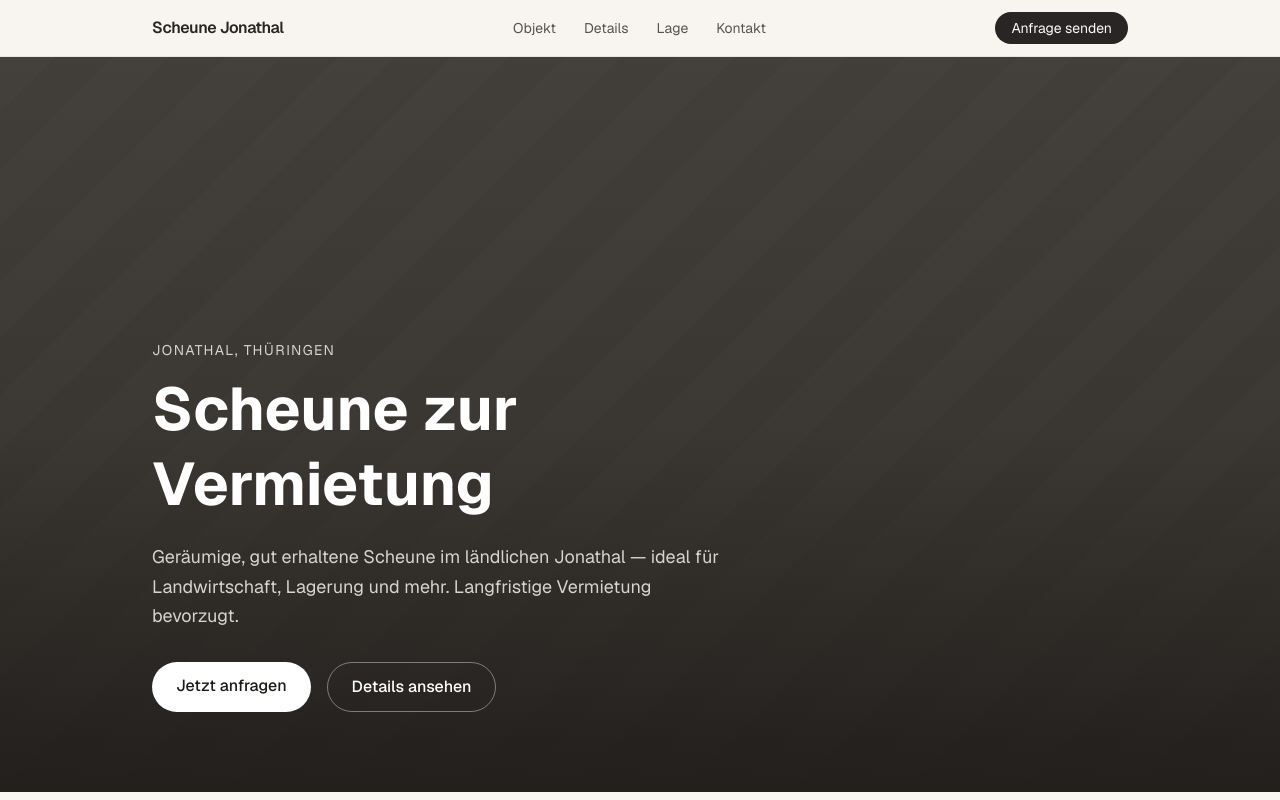
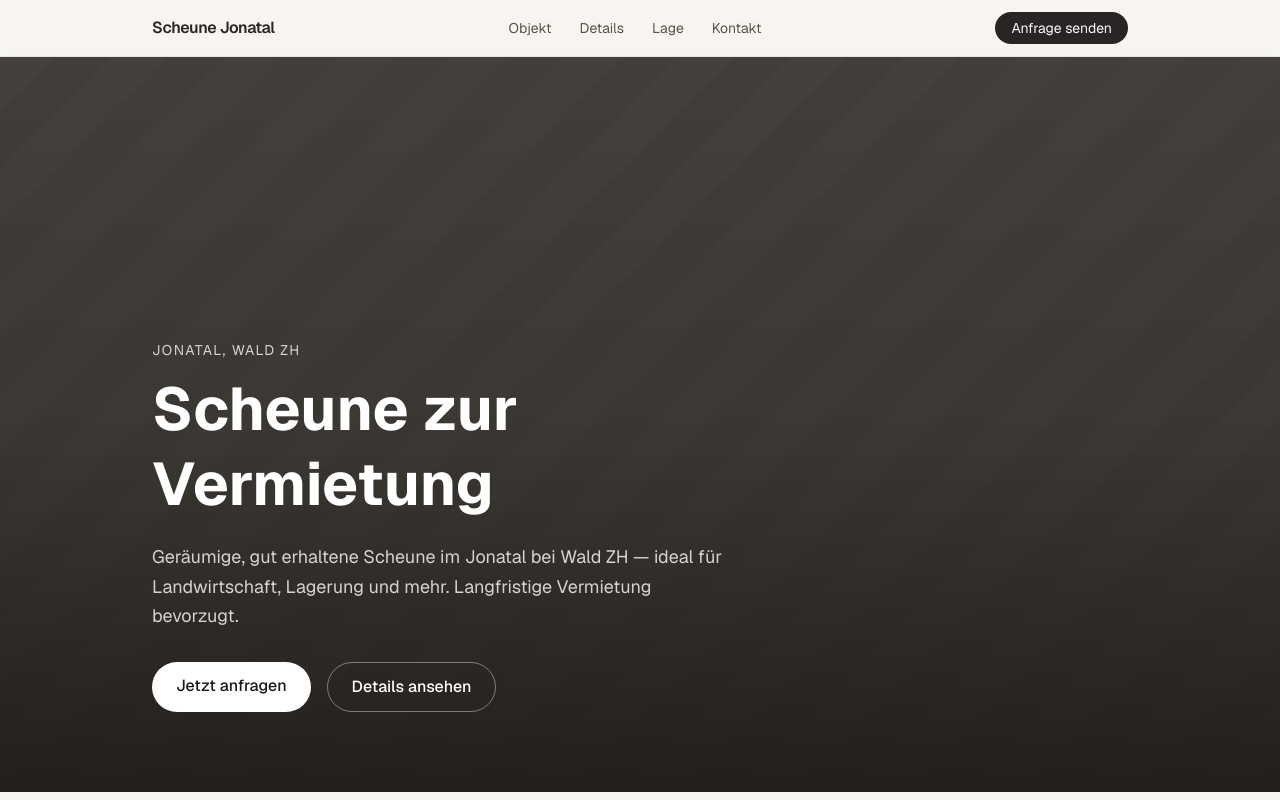
Before and after one commit to MaxBloechlinger/scheune, a Next.js app: page / in a window 1280 px wide. Shown: the top 800 px of the page. Built offline with nearby package versions, Linux system fonts and the light colour scheme.

Commit message:
location

```diff
--- a/app/layout.tsx
+++ b/app/layout.tsx
@@ -8,9 +8,9 @@ const geist = Geist({
 });
 
 export const metadata: Metadata = {
-  title: "Scheune Jonathal — Zur Vermietung",
+  title: "Scheune Jonatal — Zur Vermietung",
   description:
-    "Großzügige Scheune in Jonathal zu vermieten. Ideal für landwirtschaftliche Nutzung. Kontaktieren Sie uns für mehr Informationen.",
+    "Grosszügige Scheune im Jonatal, Wald ZH zu vermieten. Ideal für landwirtschaftliche Nutzung. Kontaktieren Sie uns für mehr Informationen.",
 };
 
 export default function RootLayout({
--- a/app/page.tsx
+++ b/app/page.tsx
@@ -59,7 +59,7 @@ export default function Home() {
       <header className="fixed top-0 inset-x-0 z-50 bg-[#f8f6f0]/90 backdrop-blur border-b border-stone-200">
         <nav className="max-w-5xl mx-auto px-6 h-14 flex items-center justify-between">
           <span className="font-semibold tracking-tight text-stone-800">
-            Scheune Jonathal
+            Scheune Jonatal
           </span>
           <ul className="hidden sm:flex gap-7 text-sm text-stone-600">
             {NAV_LINKS.map((l) => (
@@ -104,13 +104,13 @@ export default function Home() {
 
           <div className="relative z-10 max-w-5xl mx-auto px-6 pb-20 w-full">
             <p className="text-stone-300 text-sm uppercase tracking-widest mb-3">
-              Jonathal, Thüringen
+              Jonatal, Wald ZH
             </p>
             <h1 className="text-4xl sm:text-6xl font-bold text-white leading-tight max-w-2xl">
               Scheune zur<br />Vermietung
             </h1>
             <p className="mt-5 text-stone-300 text-lg max-w-xl leading-relaxed">
-              Geräumige, gut erhaltene Scheune im ländlichen Jonathal — ideal
+              Geräumige, gut erhaltene Scheune im Jonatal bei Wald ZH — ideal
               für Landwirtschaft, Lagerung und mehr. Langfristige Vermietung
               bevorzugt.
             </p>
```
